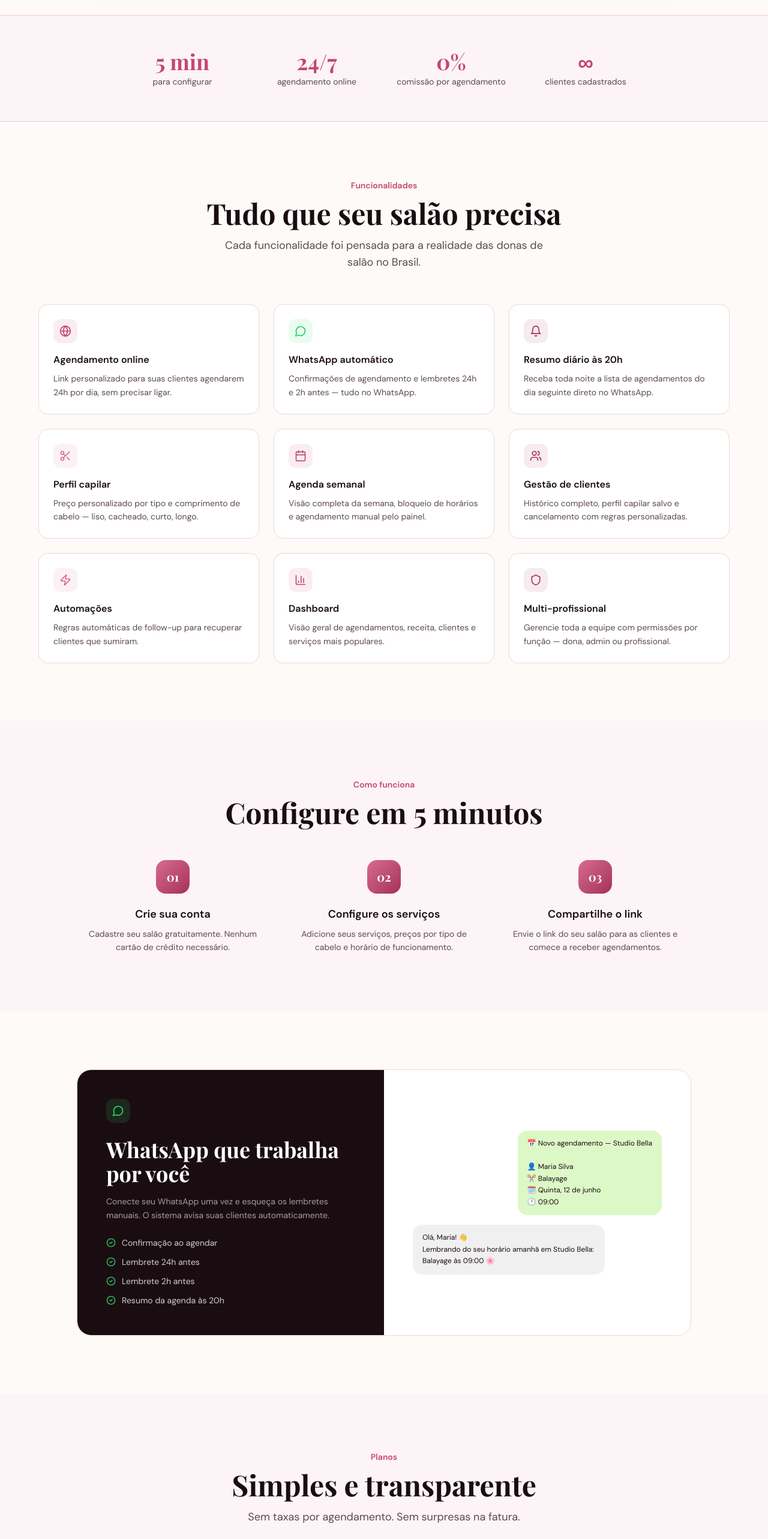
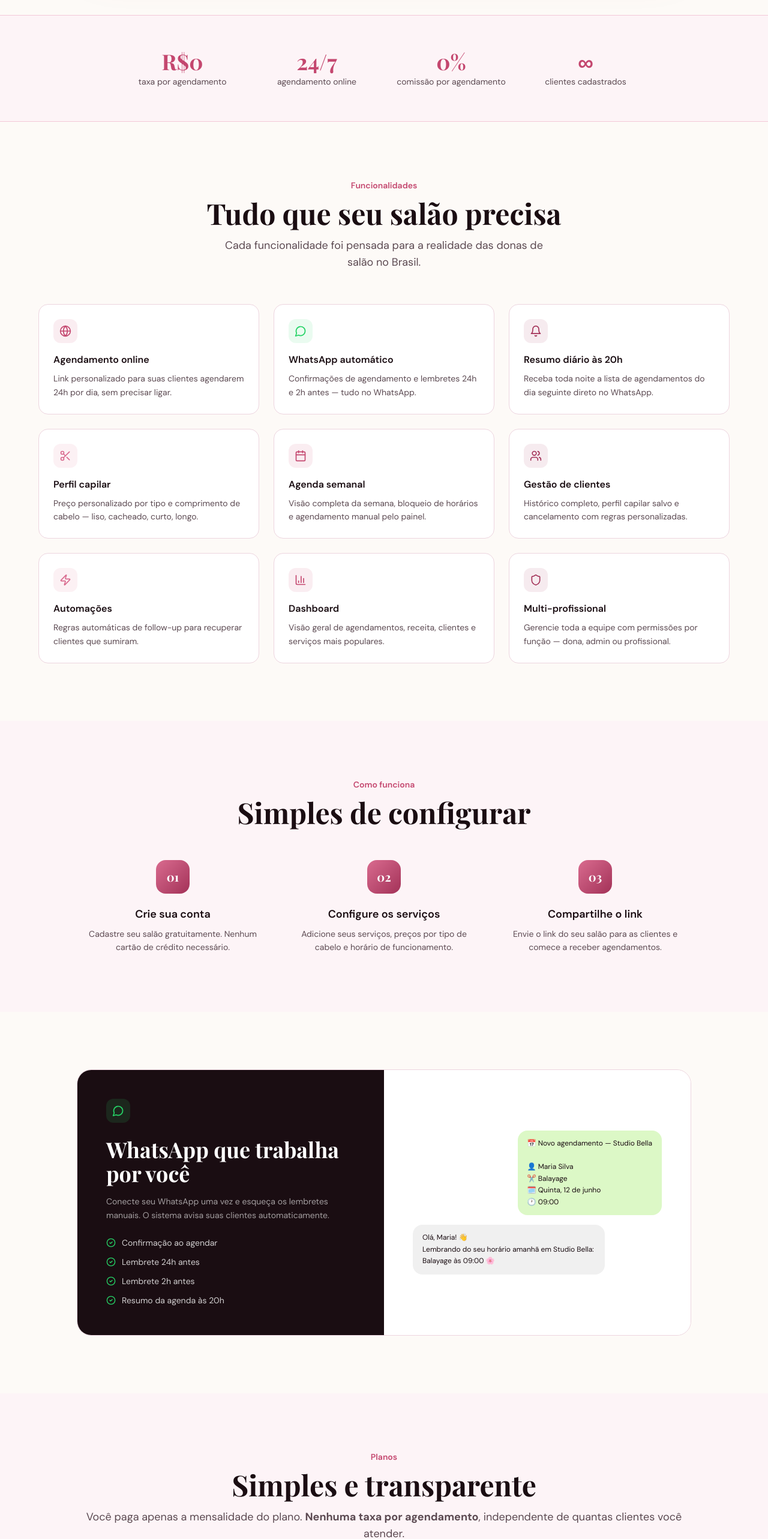
Before and after one commit to bradockturim/saasalao, a Next.js app: page / in a window 1280 px wide. Shown: the part 1060-3626 px from the top of the page at 60% size. Built offline with nearby package versions, Linux system fonts and the light colour scheme; no server answers; a web font is replaced by a local one.

Commit message:
fix: remove '5 minutos para configurar', reforça zero taxa por agendamento

```diff
--- a/app/page.tsx
+++ b/app/page.tsx
@@ -146,7 +146,7 @@ export default async function HomePage() {
       <section className="py-14 border-y" style={{ borderColor: "#F3C8D8", backgroundColor: "#FDF4F7" }}>
         <div className="max-w-4xl mx-auto px-4 grid grid-cols-2 sm:grid-cols-4 gap-8 text-center">
           {[
-            { value: "5 min", label: "para configurar" },
+            { value: "R$0", label: "taxa por agendamento" },
             { value: "24/7", label: "agendamento online" },
             { value: "0%", label: "comissão por agendamento" },
             { value: "∞", label: "clientes cadastrados" },
@@ -247,7 +247,7 @@ export default async function HomePage() {
           <div className="text-center mb-14">
             <p className="text-sm font-semibold mb-3" style={{ color: "#C4476F" }}>Como funciona</p>
             <h2 className="font-display text-4xl sm:text-5xl font-bold mb-4" style={{ color: "#1A0D12" }}>
-              Configure em 5 minutos
+              Simples de configurar
             </h2>
           </div>
 
@@ -325,7 +325,7 @@ export default async function HomePage() {
             <h2 className="font-display text-4xl sm:text-5xl font-bold mb-4" style={{ color: "#1A0D12" }}>
               Simples e transparente
             </h2>
-            <p className="text-lg" style={{ color: "#5C4A52" }}>Sem taxas por agendamento. Sem surpresas na fatura.</p>
+            <p className="text-lg" style={{ color: "#5C4A52" }}>Você paga apenas a mensalidade do plano. <strong>Nenhuma taxa por agendamento</strong>, independente de quantas clientes você atender.</p>
           </div>
 
           <div className="grid sm:grid-cols-3 gap-6">
```
